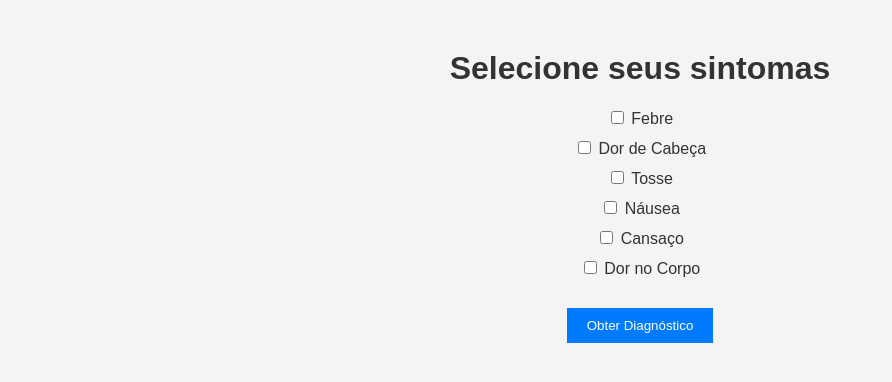
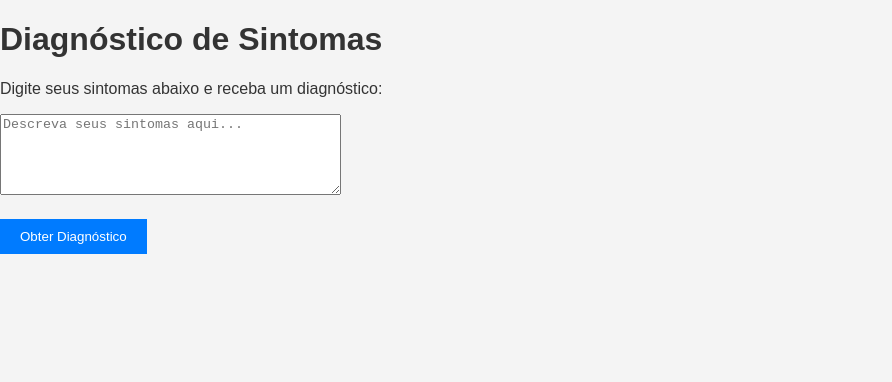
Before and after one commit to dyxm9/CONDEX, a plain HTML site: page index.html in a window 1280 px wide. Shown: the whole page, without its empty margins (0-892 px from the left). Drawn offline with Linux system fonts and the light colour scheme.

Commit message:
Atualizar o index.html

```diff
--- a/index.html
+++ b/index.html
@@ -3,22 +3,15 @@
 <head>
     <meta charset="UTF-8">
     <meta name="viewport" content="width=device-width, initial-scale=1.0">
-    <title>Seleção de Sintomas</title>
+    <title>Diagnóstico de Sintomas</title>
     <link rel="stylesheet" href="styles.css">
 </head>
 <body>
-    <div class="container">
-        <h1>Selecione seus sintomas</h1>
-        <form id="symptomForm">
-            <label><input type="checkbox" name="symptoms" value="febre"> Febre</label>
-            <label><input type="checkbox" name="symptoms" value="dor de cabeça"> Dor de Cabeça</label>
-            <label><input type="checkbox" name="symptoms" value="tosse"> Tosse</label>
-            <label><input type="checkbox" name="symptoms" value="náusea"> Náusea</label>
-            <label><input type="checkbox" name="symptoms" value="cansaço"> Cansaço</label>
-            <label><input type="checkbox" name="symptoms" value="dor no corpo"> Dor no Corpo</label>
-            <button type="submit">Obter Diagnóstico</button>
-        </form>
-    </div>
+    <h1>Diagnóstico de Sintomas</h1>
+    <p>Digite seus sintomas abaixo e receba um diagnóstico:</p>
+    <textarea id="symptoms" rows="5" cols="40" placeholder="Descreva seus sintomas aqui..."></textarea><br>
+    <button onclick="getDiagnosis()">Obter Diagnóstico</button>
+    <p id="result"></p>
     <script src="script.js"></script>
 </body>
 </html>
```
